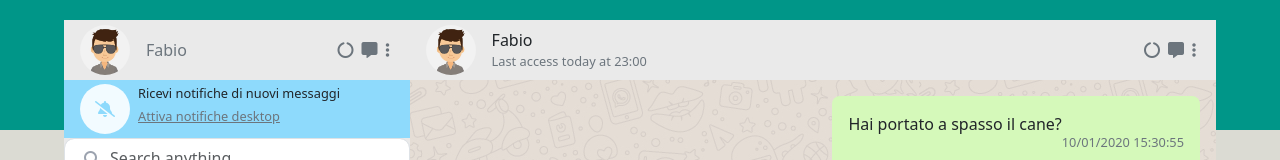
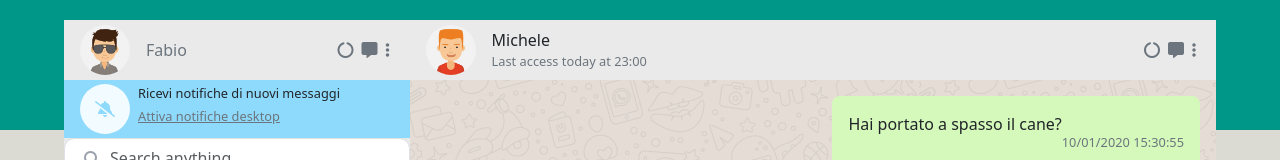
Before and after one commit to Pis4ni/vue-boolzapp, a plain HTML site: page index.html in a window 1280 px wide. Shown: the top 160 px of the page. Drawn offline with nearby package versions, Linux system fonts and the light colour scheme.

Commit message:
fix: selected chat header

```diff
--- a/index.html
+++ b/index.html
@@ -86,9 +86,9 @@
                 <!--* selected chat header -->
                 <header class="header ">
                     <div class="user-profile">
-                        <img src="./img/avatar_2.jpg" class="rounded-circle" alt="">
+                        <img :src="contacts[activeChat].avatar" class="rounded-circle" alt="">
                         <div class="d-flex flex-column">
-                            <span class="">Fabio</span>
+                            <span class="">{{contacts[activeChat].name}}</span>
                             <span class="text-secondary text-small">Last access today at 23:00</span>
                         </div>
                     </div>
```
